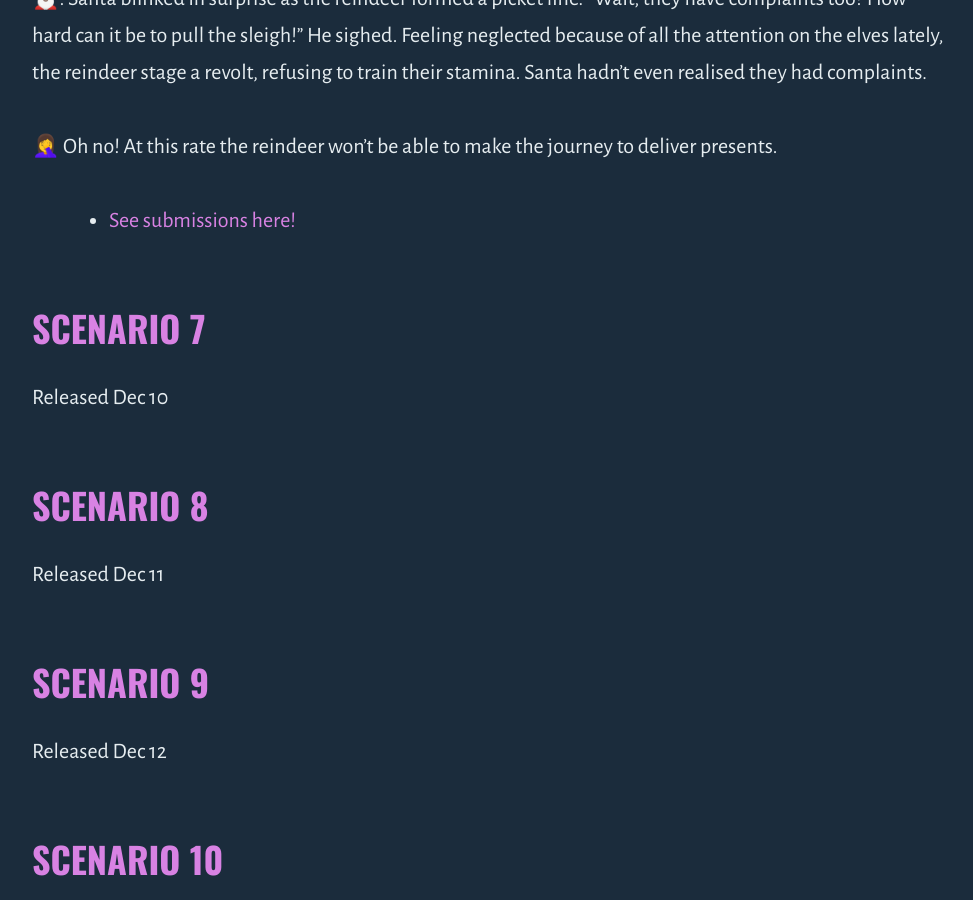
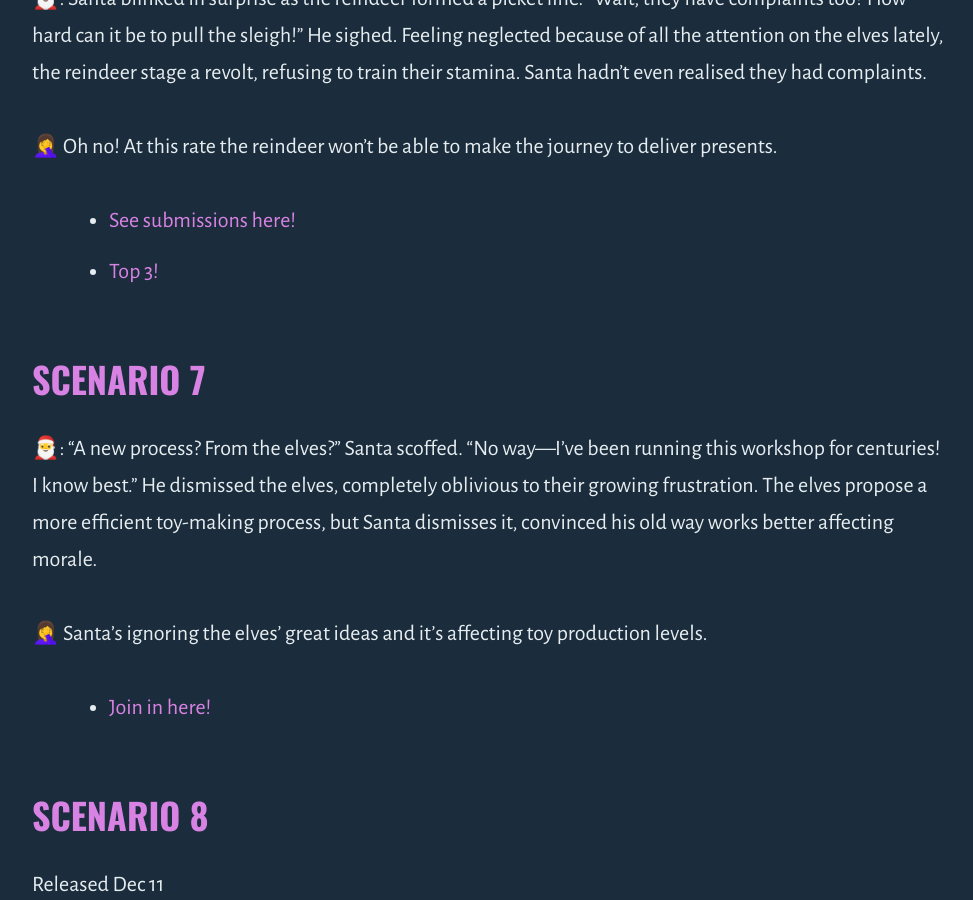
Before and after one commit to outragedpinkracoon/outragedpinkracoon.github.io, a Jekyll site: the page built from _posts/2024-12-2-advent-of-bad-management.md, in a window 1280 px wide and 900 px high, scrolled down 3733 px. Shown: the whole window, without its empty margins (149-1122 px from the left). Built offline with Jekyll 4.4.1, drawn with Linux system fonts in a browser that asks for light colours; comment, search, counter and statistics services are not loaded.

Commit message:
adds day 7

```diff
--- a/_posts/2024-12-2-advent-of-bad-management.md
+++ b/_posts/2024-12-2-advent-of-bad-management.md
@@ -69,9 +69,16 @@ In a very scientific manner I'll pick my favourite response every day based on w
 🤦‍♀️ Oh no! At this rate the reindeer won't be able to make the journey to deliver presents.
 
 * [See submissions here!](https://www.linkedin.com/feed/update/urn:li:activity:7271813667967406080/)
+* [Top 3!](https://www.linkedin.com/feed/update/urn:li:share:7272003384981835777/)
 
 ## Scenario 7
-Released Dec 10
+🎅:  "A new process? From the elves?" Santa scoffed. "No way—I’ve been running this workshop for centuries! I know best." He dismissed the elves, completely oblivious to their growing frustration. The elves propose a more efficient toy-making process, but Santa dismisses it, convinced his old way works better affecting morale.
+
+🤦‍♀️ Santa's ignoring the elves' great ideas and it's affecting toy production levels.
+
+
+* [Join in here!](https://www.linkedin.com/posts/outragedpinkracoon_management-leadership-adventofbadmanagement-activity-7272184465005674498-tpsh?utm_source=share&utm_medium=member_desktop)
+
 
 ## Scenario 8
 Released Dec 11
```
